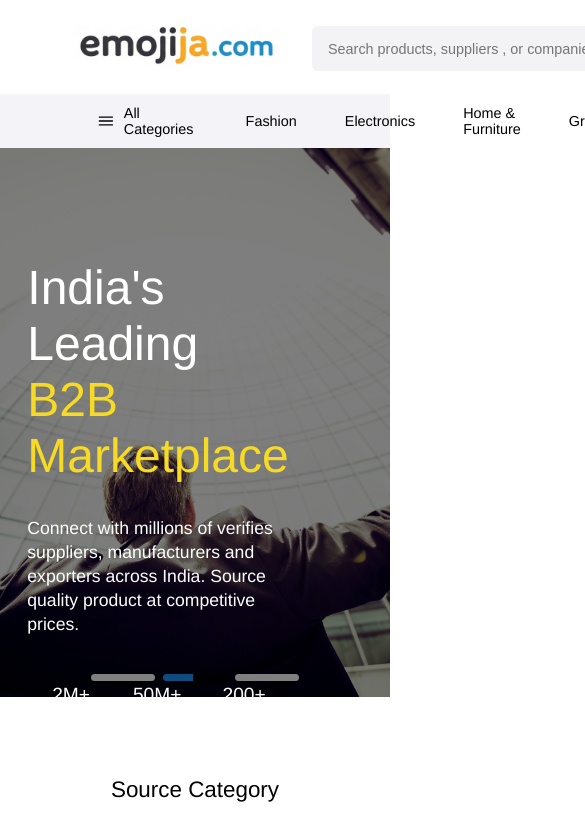
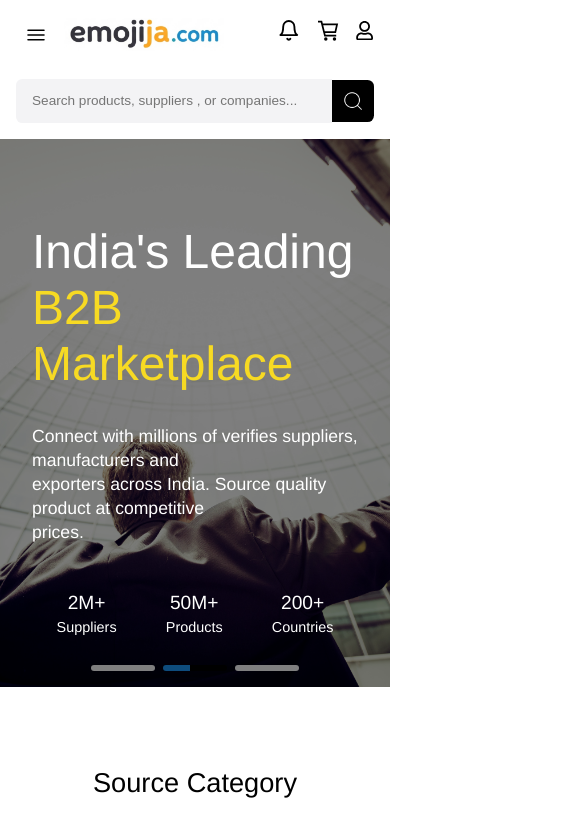
Before and after one commit to himanshu0gautam/e_commerce_frontend, a React (Vite) app in the folder ecommerce/: page / in a window 390 px wide. Shown: the top 831 px of the page, 585 px wide, since content can reach past the window. Built offline with nearby package versions, Linux system fonts and the light colour scheme.

Commit message:
responsive done

```diff
--- a/ecommerce/src/Route/Route.jsx
+++ b/ecommerce/src/Route/Route.jsx
@@ -23,7 +23,7 @@ const router = createBrowserRouter([
                 element: <Jewellery/>
             },
             {
-                path:'allcategorie',
+                path:'allcategories',
                 element: <AllCategories/>
             },
             {
--- a/ecommerce/src/components/Carousel/Carousel.module.css
+++ b/ecommerce/src/components/Carousel/Carousel.module.css
@@ -57,14 +57,19 @@
 }
 
 
-.carouselData{
-    position: absolute;
-    left: 7%;
-    top: 10%;
-    z-index: 2;
-    align-items: center;
-    justify-content: space-between;
+.carouselData {
+  position: absolute;
+  top: 50%;
+  left: 50%;
+  transform: translate(-50%, -50%); /* exact middle */
+  z-index: 2;
+  display: flex;
+  justify-content: center;
+  align-items: center;
+  width: 100%;
+  /* text-align: center;  */
 }
+
 .overlay {
   position: absolute;
   top: 0;
@@ -80,8 +85,10 @@
 .fixedData{
     display: flex;
     align-items: center;
-    justify-content: space-around;
-    gap: 18rem;
+    justify-content: center;
+    gap: 15rem;
+    position: relative;
+    padding: 2rem;
 }
 .leftData{
     color: white;
@@ -203,3 +210,32 @@
     padding-top: .5rem;
     font-size: .9rem;
 }
+
+@media (max-width:1024px) {
+    .Carousel{
+    width: 100%;
+    height: 65vh;
+    overflow: hidden;
+    position: relative;
+    font-family:  Helvetica , Arial, sans-serif;
+    cursor: default;
+
+}
+.fixedData{
+    display: flex;
+    align-items: center;
+    justify-content: center;
+    gap: 8rem;
+    position: relative;
+    padding: 2rem;
+}
+
+}
+@media (max-width:767px) {
+    .Carousel{
+        margin-top: -1rem;
+    }
+    .rightData{
+        display: none;
+    }
+}
--- a/ecommerce/src/components/Category/Category.module.css
+++ b/ecommerce/src/components/Category/Category.module.css
@@ -9,7 +9,7 @@
 .container h1{
     padding-top: 5rem;
     font-weight: 500;
-    font-size: 1.4rem;
+    font-size: 1.7rem;
 }
 .container p{
     /* padding-top: 1.8rem; */
@@ -22,6 +22,7 @@
     align-items: center;
     justify-content: flex-start;
     padding: 1rem 2rem;
+    gap: 3rem;
 }
 .outer div{
     margin: 2rem 1rem;
@@ -65,3 +66,11 @@
     border-top-right-radius: .75rem;
     box-shadow: 0 1px 1px rgba(160, 158, 158, 0.25);
 }
+@media (max-width:1024px) {
+    .outer{
+   justify-content: space-evenly;
+    }
+    .outer div {
+    margin: 0;
+  }
+}
--- a/ecommerce/src/components/NavCategory/NavCategory.jsx
+++ b/ecommerce/src/components/NavCategory/NavCategory.jsx
@@ -1,11 +1,12 @@
-import React, { useState } from 'react';
+import React, { useState ,useRef ,useEffect } from 'react';
 import style from './NavCategory.module.css';
 import DropDown from '../Dropdown/DropDown';
 import { RxTextAlignJustify } from "react-icons/rx";
 
 const NavCategory = () => {
+  const mobileMenuRef = useRef(null);
   const [openDropdown, setOpenDropdown] = useState(null); // store which category is open
-
+  const [isMobileMenuOpen, setIsMobileMenuOpen] = useState(false); //  mobile hamburger state
   console.log(openDropdown);
 
 
@@ -98,10 +99,38 @@ const NavCategory = () => {
     Electronics: categoriesData.filter((c) => c.heading === "Electronics"),
   };
 
+  useEffect(() => {
+  const handleClickOutside = (event) => {
+    if (
+      mobileMenuRef.current &&
+      !mobileMenuRef.current.contains(event.target) // check click bahar hua
+    ) {
+      setIsMobileMenuOpen(false); // menu close
+    }
+  };
+
+  if (isMobileMenuOpen) {
+    document.addEventListener("mousedown", handleClickOutside);
+    document.addEventListener("touchstart", handleClickOutside);
+  }
+
+  return () => {
+    // cleanup function
+    document.removeEventListener("mousedown", handleClickOutside);
+    document.removeEventListener("touchstart", handleClickOutside);
+  };
+}, [isMobileMenuOpen]);
+
+
   return (
     <div className={style.container}>
-      <div className={style.allCat}>
-        <RxTextAlignJustify className={style.alignIcon} /> All Categories
+
+      <div
+      className={style.allCat}
+      onClick={()=>setIsMobileMenuOpen((prev)=>!prev)}
+      >
+        <RxTextAlignJustify className={style.alignIcon} />
+        <span>All Categories</span>
       </div>
 
       {topCategories.map((catName) => {
@@ -132,7 +161,22 @@ const NavCategory = () => {
           </div>
         );
       })}
+
+     {/* Mobile Menu (toggle) */}
+    {isMobileMenuOpen && (
+      <div ref={mobileMenuRef} className={style.mobileMenu}>
+      {topCategories.map((catName)=>(
+        <div key={catName} className={style.mobileCat}>
+          {catName}
+        </div>
+      ))}
     </div>
+    )}
+
+    </div>
+
+
+
   );
 
 };
--- a/ecommerce/src/components/NavCategory/NavCategory.module.css
+++ b/ecommerce/src/components/NavCategory/NavCategory.module.css
@@ -11,6 +11,8 @@
     gap: 3rem;
     font-size: .9rem;
     position: relative;
+    flex-wrap: wrap;
+
 }
 .allCat{
     display: flex;
@@ -47,3 +49,63 @@
   transform: scaleX(1);
   transform-origin: left;
 }
+.mobileMenu {
+  display: flex; /* ✅ by default hidden */
+  flex-direction: column;
+  background: white;
+  padding: 1rem;
+  box-shadow: 0 4px 10px rgba(0,0,0,0.1); /* ✅ dropdown shadow */
+  position: absolute;
+  top: 3rem;
+  left: 0;
+  width: 70%;
+  z-index: 99;
+}
+
+.mobileCat {
+  padding: .75rem 1rem;
+  border-bottom: 1px solid #ddd;
+  cursor: pointer;
+}
+
+.mobileCat:hover {
+  background: #f3f3f3;
+}
+
+@media (max-width:1024px) {
+  .container{
+    display: flex;
+    align-items: center;
+    justify-content: space-between;
+    background-color:  rgb(243, 243, 248);
+    padding-top: .7rem;
+    padding-bottom: .7rem;
+    padding-right: 1rem;
+    padding-left: 1rem;
+    margin-top: .75rem;
+    font-family:  Helvetica , Arial, sans-serif;
+    gap: 1rem;
+    font-size: .9rem;
+    position: relative;
+    flex-wrap: wrap;
+    width: 100%;
+}
+
+}
+@media (max-width : 767px) {
+.container{
+    position: absolute;
+    top: .0001rem;
+    left: .5rem;
+    width: 100%;
+    background-color: transparent;
+}
+.allCat span{
+  display: none;
+}
+.catWrapper{
+  display: none;
+}
+
+
+}
--- a/ecommerce/src/components/Navbar/Navbar.module.css
+++ b/ecommerce/src/components/Navbar/Navbar.module.css
@@ -1,3 +1,4 @@
+/* -------- Default (Desktop) -------- */
 .mainContainer{
     display: flex;
     padding-top: 1rem;
@@ -92,3 +93,81 @@
      cursor: default;
 
 }
+
+
+
+/* -------- Tablet View (768px – 1024px) -------- */
+@media (max-width : 1024px){
+.mainContainer {
+    padding: 1rem 1rem;
+    justify-content: space-between;
+}
+.logo {
+    width: 10rem;
+}
+ .searachBar {
+    width: 18rem;
+}
+.UserConatiner {
+    gap: 2rem;
+
+}
+ .sellerBtn {
+    font-size: 0.9rem;
+    padding: .6rem .7rem;
+    display:none;
+  }
+}
+
+
+/* -------- Mobile View (up to 767px) -------- */
+@media (max-width: 767px) {
+  .mainContainer {
+    flex-direction: column;
+    align-items: stretch;
+    padding: 1rem;
+    gap: 1rem;
+    position: relative;
+  }
+.logo{
+    margin-left: 3rem;
+    padding-top: .1rem;
+    width: 10rem;
+}
+  .searchContainer {
+    width: 100%;
+    margin-top: .5rem;
+  }
+
+  .searachBar {
+    width: 100%;
+    margin-left: 0;
+    font-size: 0.85rem;
+  }
+
+  .search {
+    height: 2.6rem;
+    width: 2.6rem;
+  }
+
+  .UserConatiner {
+   position: absolute;
+   right:1rem;
+   top: 1rem;
+   display: flex;
+    gap: 1rem;
+    margin: 0;
+    justify-content: flex-end;
+    width: auto;
+  }
+  .UserConatiner  div p{
+    display: none;
+  }
+
+  .sellerBtn {
+    width: 100%;
+    text-align: center;
+    font-size: 0.9rem;
+    margin: 0;
+  }
+}
--- a/ecommerce/src/components/preFooter/PreFooter.module.css
+++ b/ecommerce/src/components/preFooter/PreFooter.module.css
@@ -157,3 +157,138 @@
     color: white;
     border: .001rem solid white;
 }
+@media (max-width:1024px) {
+.first{
+    padding: 3rem 8rem;
+
+}
+.third{
+    justify-content: center;
+}
+
+.card{
+    width: 10rem;
+    height: 8rem;
+    display: flex;
+    flex-direction: column;
+    align-items: center;
+}
+.icon1{
+    display: none;
+}
+.card div{
+    display: flex;
+    flex-direction: column;
+}
+
+}
+
+
+
+
+
+
+@media (max-width: 767px) {
+  .third {
+    display: none;
+  }
+
+  .innerContainer {
+    flex: 1 1 100%;
+    max-width: 100%;
+  }
+  .first{
+    padding: 2rem 2rem;
+
+  }
+  .inner{
+    align-items: center;
+  }
+  .inner h1{
+    font-size: 1rem;
+  }
+  .second{
+   padding: 0rem 2rem;
+   align-items: center;
+   justify-content: space-evenly;
+  }
+  .inner2 h1{
+    font-size: 1.5rem;
+    text-align: center;
+    justify-content: center;
+  }
+  .inner2 p{
+    font-size: .7rem;
+    text-align: center;
+  }
+  .card {
+    width: 10rem;
+    flex-direction: column;
+    text-align: center;
+    align-items: center;
+    gap: 1rem;
+  }
+
+  .icon1 {
+    margin-bottom: 1rem;
+  }
+  .inner {
+    align-items: center;
+    text-align: center;
+  }
+.inner h1 {
+    font-size: 1.2rem;
+}
+
+.inner p {
+    font-size: 0.8rem;
+}
+.third{
+    justify-content: space-evenly;
+}
+
+.fourth{
+    padding: 1rem 2rem;
+    align-items: center;
+}
+.business{
+    display: flex;
+    flex-direction: column;
+    align-items: center;
+    line-height: 2rem;
+}
+.business h2{
+    font-size: 1.2rem;
+}
+.business p{
+    font-size: .8rem;
+    line-height: 1rem;
+    display: flex;
+    text-align: center;
+}
+.btn1{
+    background-color: white;
+
+    font-size: .6rem;
+    border-radius: .8rem;
+    font-weight: 200;
+    border: .001rem solid transparent;
+    transition: transform 0.2s ease-in-out;
+
+}
+.btn2{
+    background-color: rgb(29, 27, 42);
+
+    font-size: .6rem;
+    border-radius: .8rem;
+    font-weight: 200;
+    border: .001rem solid white;
+    transition: transform 0.2s ease-in-out;
+
+}
+.businessBtn{
+    display: flex;
+
+
+}
+}
```
